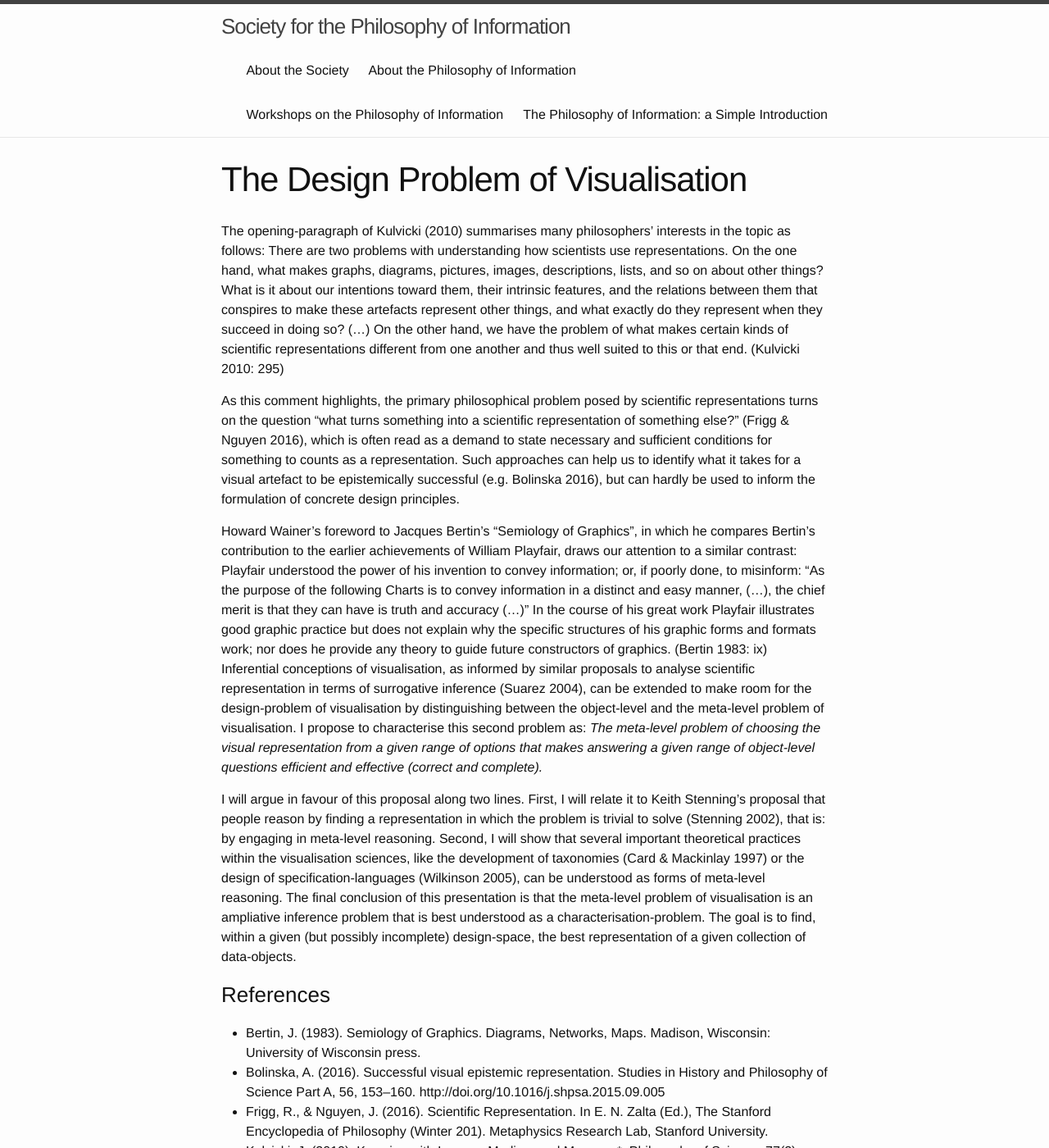
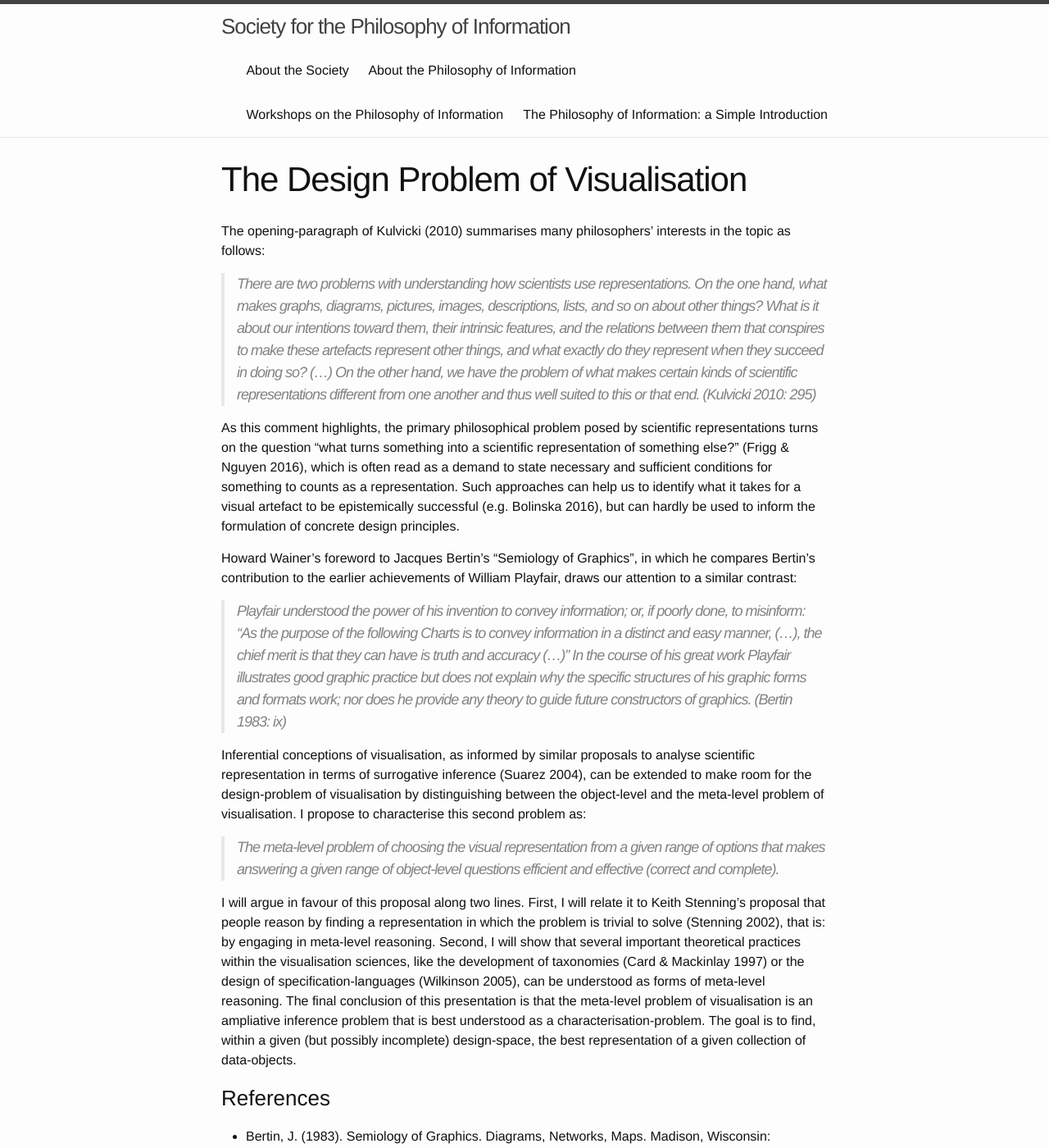
Before and after one commit to socphilinfo/socphilinfo.github.io, a Jekyll site: the page built from workshops/wpi9/abstracts/Patrick.md, in a window 1280 px wide and 1400 px high. Shown: the whole window at 82% size. Built offline with Jekyll 4.4.1, drawn with Linux system fonts in a browser that asks for light colours.

```diff
--- a/workshops/wpi9/abstracts/Patrick.md
+++ b/workshops/wpi9/abstracts/Patrick.md
@@ -8,17 +8,18 @@ title: The Design Problem of Visualisation
 ---
 
 The opening-paragraph of Kulvicki (2010) summarises many philosophers’ interests in the topic as follows:
-    There are two problems with understanding how scientists use representations. On the one hand, what makes graphs, diagrams, pictures, images, descriptions, lists, and so on about other things? What is it about our intentions toward them, their intrinsic features, and the relations between them that conspires to make these artefacts represent other things, and what exactly do they represent when they succeed in doing so? (…)
+> There are two problems with understanding how scientists use representations. On the one hand, what makes graphs, diagrams, pictures, images, descriptions, lists, and so on about other things? What is it about our intentions toward them, their intrinsic features, and the relations between them that conspires to make these artefacts represent other things, and what exactly do they represent when they succeed in doing so? (…)
  On the other hand, we have the problem of what makes certain kinds of scientific representations different from one another and thus well suited to this or that end. (Kulvicki 2010: 295)
 
 As this comment highlights, the primary philosophical problem posed by scientific representations turns on the question “what turns something into a scientific representation of something else?” (Frigg & Nguyen 2016), which is often read as a demand to state necessary and sufficient conditions for something to counts as a representation.
 Such approaches can help us to identify what it takes for a visual artefact to be epistemically successful (e.g. Bolinska 2016), but can hardly be used to inform the formulation of concrete design principles.
 
 Howard Wainer’s foreword to Jacques Bertin’s “Semiology of Graphics”, in which he compares Bertin’s contribution to the earlier achievements of William Playfair, draws our attention to a similar contrast:
-    Playfair understood the power of his invention to convey information; or, if poorly done, to misinform: “As the purpose of the following Charts is to convey information in a distinct and easy manner, (…), the chief merit is that they can have is truth and accuracy (…)”
+> Playfair understood the power of his invention to convey information; or, if poorly done, to misinform: “As the purpose of the following Charts is to convey information in a distinct and easy manner, (…), the chief merit is that they can have is truth and accuracy (…)”
 In the course of his great work Playfair illustrates good graphic practice but does not explain why the specific structures of his graphic forms and formats work; nor does he provide any theory to guide future constructors of graphics. (Bertin 1983: ix)
+
 Inferential conceptions of visualisation, as informed by similar proposals to analyse scientific representation in terms of surrogative inference (Suarez 2004), can be extended to make room for the design-problem of visualisation by distinguishing between the object-level and the meta-level problem of visualisation. I propose to characterise this second problem as:
-    *The meta-level problem of choosing the visual representation from a given range of options that makes answering a given range of object-level questions efficient and effective (correct and complete).*
+> *The meta-level problem of choosing the visual representation from a given range of options that makes answering a given range of object-level questions efficient and effective (correct and complete).*
 
 I will argue in favour of this proposal along two lines. First, I will relate it to Keith Stenning’s proposal that people reason by finding a representation in which the problem is trivial to solve (Stenning 2002), that is: by engaging in meta-level reasoning. Second, I will show that several important theoretical practices within the visualisation sciences, like the development of taxonomies (Card & Mackinlay 1997) or the design of specification-languages (Wilkinson 2005), can be understood as forms of meta-level reasoning.
 The final conclusion of this presentation is that the meta-level problem of visualisation is an ampliative inference problem that is best understood as a characterisation-problem. The goal is to find, within a given (but possibly incomplete) design-space, the best representation of a given collection of data-objects.
```
Also changed, not shown: workshops/wpi9/program.md (+6 -6 lines), 4 other files.
